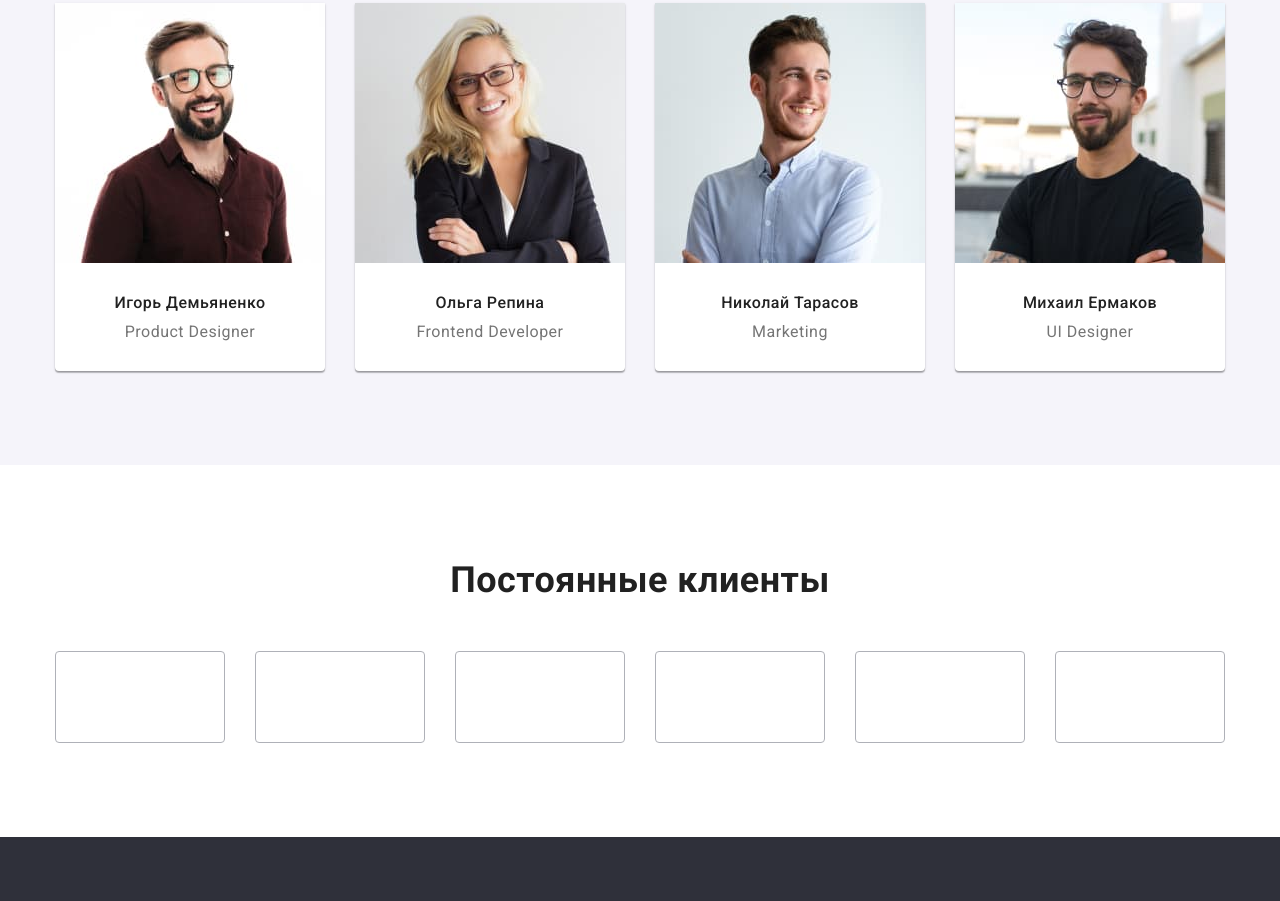
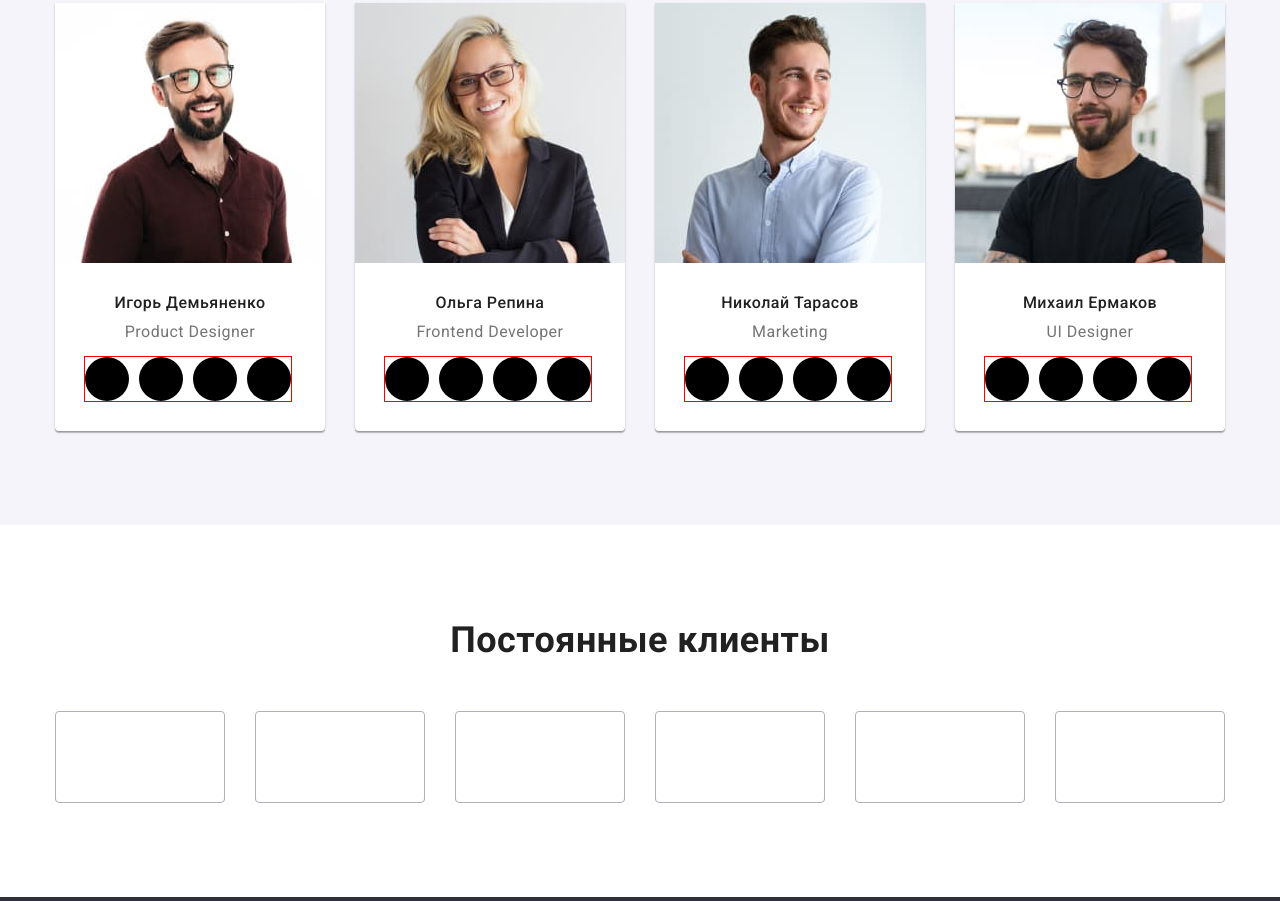
Before and after one commit to kyzym/goit-markup-hw-04, a plain HTML site: page index.html in a window 1280 px wide. Shown: the part 1780-2681 px from the top of the page. Drawn offline with nearby package versions, Linux system fonts and the light colour scheme.

Commit message:
add hover to address icons

```diff
--- a/css/styles.css
+++ b/css/styles.css
@@ -137,36 +137,31 @@ img {
 }
 
 /* site adr */
+
+.address-icon:hover {
+  fill: var(--accent-color);
+}
+.adr-svg {
+  margin-right: 10px;
+}
+
+.address-icon {
+  display: flex;
+  align-items: center;
+
+  fill: var(--sub-test-color);
+}
+
 .adress {
   display: flex;
   margin-left: auto;
+  justify-content: flex-end;
+  align-items: center;
 }
+
 .adress .item:not(:last-child) {
   margin-right: 50px;
 }
-/* .phone::before {
-  width: 10px;
-  margin-right: 10px;
-
-  content: '';
-  display: block;
-  background-size: contain;
-  background-repeat: no-repeat;
-  background-position: center;
-  background-image: url(../images/smartphone.svg);
-}
-
-.mail::before {
-  width: 16px;
-  margin-right: 10px;
-
-  content: '';
-  display: block;
-  background-size: contain;
-  background-repeat: no-repeat;
-  background-position: center;
-  background-image: url(../images/envelope.svg);
-} */
 
 .adress a {
   color: var(--sub-text-color);
@@ -210,6 +205,7 @@ img {
   font-size: 44px;
   line-height: 1.36;
   text-align: center;
+
   text-transform: uppercase;
 
   margin-bottom: 30px;
@@ -305,8 +301,22 @@ img {
 }
 
 /* our command */
+.social-network {
+  display: flex;
+  outline: 1px solid red;
+  width: 206px;
+  height: 44px;
+}
+
 .our-peoples {
   display: flex;
+}
+
+.social-list {
+  display: flex;
+}
+.social-list:not(:last-child) {
+  margin-right: 10px;
 }
 
 .our-peoples .item:not(:last-child) {
@@ -338,10 +348,12 @@ img {
 .command-roles {
   font-size: 16px;
   line-height: 1.19;
+  margin-bottom: 16px;
 }
+
 .icon {
+  background-color: #000;
   border-radius: 50%;
-  background-color: #000;
   width: 44px;
   height: 44px;
 }
--- a/index.html
+++ b/index.html
@@ -29,9 +29,23 @@
         </nav>
         <ul class="adress">
           <li class="item">
-            <a class="mail" href="mailto:info@devstudio.com">info@devstudio.com</a>
+            <div class="address-icon">
+              <svg class="adr-svg" width="16" height="12">
+                <use href="./images/sprite.svg#icon-envelope"></use>
+              </svg>
+
+              <a class="mail" href="mailto:info@devstudio.com">info@devstudio.com</a>
+            </div>
           </li>
-          <li class="item"><a class="phone" href="tell:380961111111">+38 096 111 11 11</a></li>
+
+          <li class="item">
+            <div class="address-icon">
+              <svg class="adr-svg" width="10" height="16">
+                <use href="./images/sprite.svg#icon-smartphone"></use>
+              </svg>
+              <a class="phone" href="tell:380961111111">+38 096 111 11 11</a>
+            </div>
+          </li>
         </ul>
       </div>
     </header>
@@ -129,10 +143,10 @@
                 <h3 class="command-name">Игорь Демьяненко</h3>
                 <p class="command-roles">Product Designer</p>
                 <ul class="social-network">
-                  <li><a href="" class="icon"></a></li>
-                  <li><a href="" class="icon"></a></li>
-                  <li><a href="" class="icon"></a></li>
-                  <li><a href="" class="icon"></a></li>
+                  <li class="social-list" aria-label=""><a href="" class="icon"></a></li>
+                  <li class="social-list" aria-label=""><a href="" class="icon"></a></li>
+                  <li class="social-list" aria-label=""><a href="" class="icon"></a></li>
+                  <li class="social-list" aria-label=""><a href="" class="icon"></a></li>
                 </ul>
               </div>
             </li>
@@ -149,10 +163,10 @@
                 <h3 class="command-name">Ольга Репина</h3>
                 <p class="command-roles">Frontend Developer</p>
                 <ul class="social-network">
-                  <li><a href="" class="icon"></a></li>
-                  <li><a href="" class="icon"></a></li>
-                  <li><a href="" class="icon"></a></li>
-                  <li><a href="" class="icon"></a></li>
+                  <li class="social-list" aria-label=""><a href="" class="icon"></a></li>
+                  <li class="social-list" aria-label=""><a href="" class="icon"></a></li>
+                  <li class="social-list" aria-label=""><a href="" class="icon"></a></li>
+                  <li class="social-list" aria-label=""><a href="" class="icon"></a></li>
                 </ul>
               </div>
             </li>
@@ -169,10 +183,10 @@
                 <h3 class="command-name">Николай Тарасов</h3>
                 <p class="command-roles">Marketing</p>
                 <ul class="social-network">
-                  <li><a href="" class="icon"></a></li>
-                  <li><a href="" class="icon"></a></li>
-                  <li><a href="" class="icon"></a></li>
-                  <li><a href="" class="icon"></a></li>
+                  <li class="social-list" aria-label=""><a href="" class="icon"></a></li>
+                  <li class="social-list" aria-label=""><a href="" class="icon"></a></li>
+                  <li class="social-list" aria-label=""><a href="" class="icon"></a></li>
+                  <li class="social-list" aria-label=""><a href="" class="icon"></a></li>
                 </ul>
               </div>
             </li>
@@ -189,10 +203,10 @@
                 <h3 class="command-name">Михаил Ермаков</h3>
                 <p class="command-roles">UI Designer</p>
                 <ul class="social-network">
-                  <li><a href="" class="icon"></a></li>
-                  <li><a href="" class="icon"></a></li>
-                  <li><a href="" class="icon"></a></li>
-                  <li><a href="" class="icon"></a></li>
+                  <li class="social-list" aria-label=""><a href="" class="icon"></a></li>
+                  <li class="social-list" aria-label=""><a href="" class="icon"></a></li>
+                  <li class="social-list" aria-label=""><a href="" class="icon"></a></li>
+                  <li class="social-list" aria-label=""><a href="" class="icon"></a></li>
                 </ul>
               </div>
             </li>
```
Also changed, not shown: images/sprite.svg (added), images/symbol-defs.svg (deleted).
